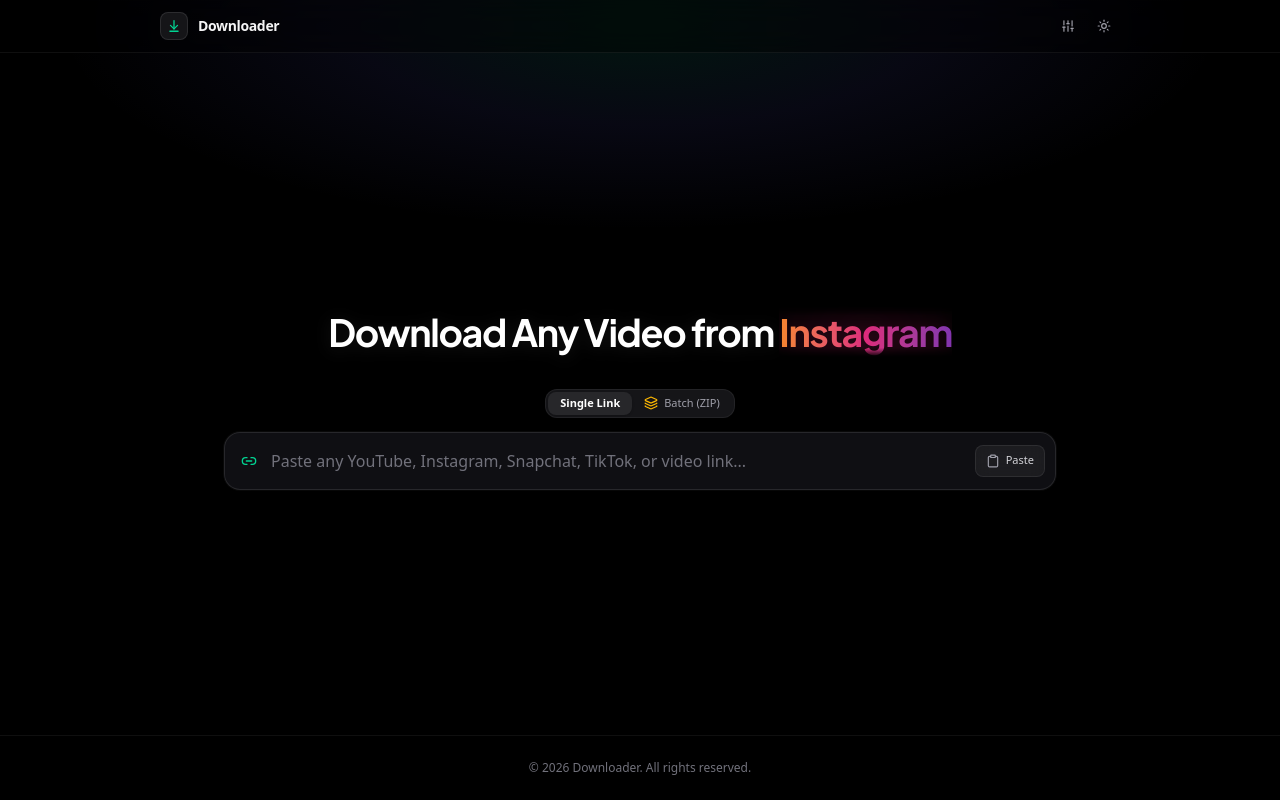
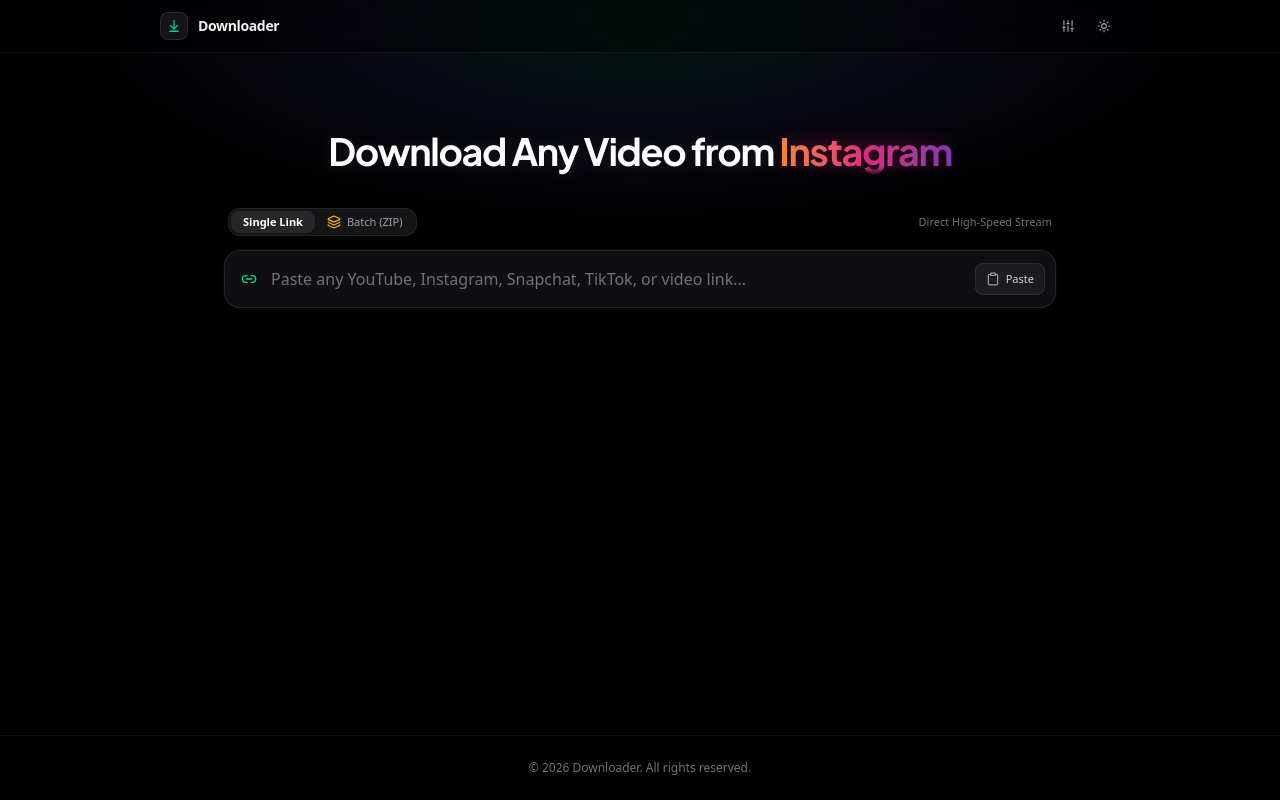
Before and after one commit to Pavan3905/Downloader, a React (Vite) app in the folder frontend/: page / in a window 1280 px wide. Built offline with nearby package versions, Linux system fonts and the light colour scheme.

Commit message:
style(ui): rebalance hero height to optical golden ratio and restore horizontal balance

```diff
--- a/frontend/src/App.tsx
+++ b/frontend/src/App.tsx
@@ -250,8 +250,8 @@
       />
 
       {/* Main Workspace */}
-      <main className="flex-1 max-w-3xl lg:max-w-4xl w-full mx-auto px-4 sm:px-6 lg:px-8 py-8 sm:py-12 flex flex-col items-center z-10 transition-all">
-        <div className="w-full my-auto flex flex-col items-center space-y-7">
+      <main className="flex-1 max-w-3xl lg:max-w-4xl w-full mx-auto px-4 sm:px-6 lg:px-8 pt-8 sm:pt-12 lg:pt-16 pb-16 flex flex-col items-center z-10 transition-all">
+        <div className="w-full flex flex-col items-center space-y-7">
           {/* Hero Section */}
           <div
             className="text-center pt-2 pb-1 select-none flex items-center justify-center w-full px-2"
--- a/frontend/src/components/InspectPost.tsx
+++ b/frontend/src/components/InspectPost.tsx
@@ -446,8 +446,8 @@
 
   return (
     <div id="downloader-section" className="space-y-3.5 w-full">
-      {/* Top Smart Utility Row: Mode Selector and Platform Badge (Centered) */}
-      <div className="flex items-center justify-center gap-2.5 text-xs px-1">
+      {/* Top Smart Utility Row: Balanced Mode Selector and Status Hint */}
+      <div className="flex items-center justify-between text-xs px-1">
         {/* Single vs Batch Mode Switcher */}
         <div className="flex p-0.5 bg-zinc-900/90 border border-zinc-800/80 rounded-xl text-[11px] font-medium shadow-sm backdrop-blur-sm">
           <button
@@ -475,7 +475,7 @@
           </button>
         </div>
 
-        {inputMode === 'single' && platform && (
+        {inputMode === 'single' && platform ? (
           <div
             className={`inline-flex items-center gap-1.5 px-3 py-1 rounded-full border text-[11px] font-medium transition-all ${platform.bg} shadow-sm animate-in fade-in`}
           >
@@ -484,6 +484,10 @@
             <span className="opacity-50">·</span>
             <span className="opacity-90">{platform.badge}</span>
           </div>
+        ) : (
+          <span className="text-[11px] text-zinc-500 font-normal hidden sm:inline select-none">
+            Direct High-Speed Stream
+          </span>
         )}
       </div>
 
```
